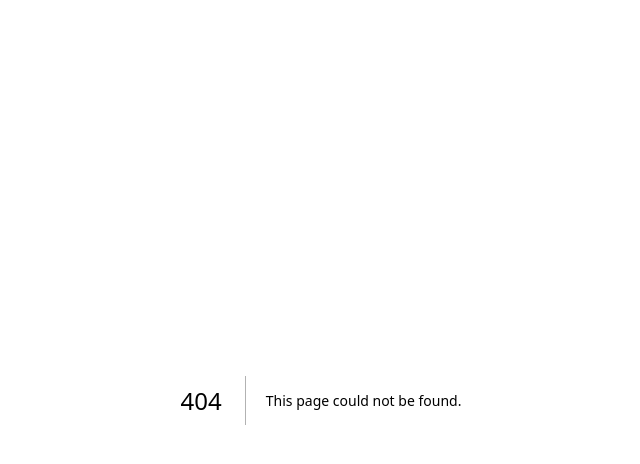
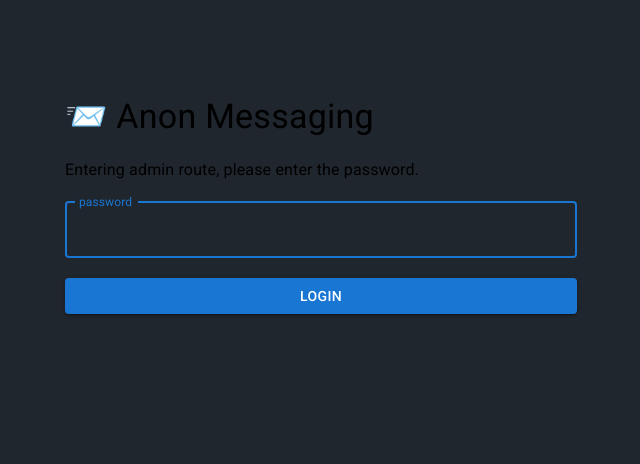
Before and after one commit to issadarkthing/anon-site, a Next.js app: page /login in a window 1280 px wide. Before the commit this address had no page. Shown: the top 464 px of the page, without its empty margins (319-959 px from the left). Built offline with nearby package versions, Linux system fonts and the light colour scheme.

Commit message:
add login page

```diff
--- /dev/null
+++ b/pages/login.tsx
@@ -0,0 +1,117 @@
+import Head from "next/head";
+import styles from '@/styles/Home.module.css'
+import Box from "@mui/material/Box";
+import Typography from "@mui/material/Typography";
+import TextField from "@mui/material/TextField";
+import Button from "@mui/material/Button";
+import { useRef, useState } from "react";
+import CircularProgress from "@mui/material/CircularProgress";
+
+
+
+export default function login() {
+  const passwordRef = useRef<HTMLInputElement>();
+  const [loading, setLoading] = useState(false);
+  const [status, setStatus] = useState("");
+
+  const onSubmit = async (e: React.FormEvent) => {
+    e.preventDefault();
+
+    const token = passwordRef.current?.value;
+
+    if (!token) {
+      return;
+    }
+
+    setLoading(true);
+    const res = await fetch(`${process.env.NEXT_PUBLIC_API_URL}/authenticate`, {
+      method: "POST",
+      headers: {
+        token,
+      }
+    });
+    setLoading(false);
+
+    if (res.ok) {
+      setStatus("Login successfully");
+
+
+    } else {
+
+      if (res.status === 401) {
+        setStatus("Please enter the correct password");
+      } else {
+        setStatus("An error occured while logging in");
+      }
+    }
+
+    if (passwordRef.current) {
+      passwordRef.current.value = "";
+    }
+  }
+
+  return (
+    <>
+      <Head>
+        <title>Anon Messaging</title>
+        <meta name="description" content="Generated by create next app" />
+        <meta name="viewport" content="width=device-width, initial-scale=1" />
+        <link rel="icon" href="/favicon.ico" />
+      </Head>
+      <main className={styles.main}>
+        <Box
+          display="flex"
+          flexDirection="column"
+          gap="20px"
+          sx={(theme) => ({
+            [theme.breakpoints.up("lg")]: {
+              width: "40vw",
+            },
+            [theme.breakpoints.up("md")]: {
+              width: "50vw",
+            },
+            [theme.breakpoints.up("sm")]: {
+              width: "80vw",
+            },
+            [theme.breakpoints.down("sm")]: {
+              width: "90vw",
+            },
+          })}
+        >
+          <Typography variant="h4">
+            📨 Anon Messaging
+          </Typography>
+          <Typography variant="body1">
+            Entering admin route, please enter the password.
+          </Typography>
+          <form onSubmit={onSubmit}>
+            <Box
+              display="flex"
+              flexDirection="column"
+              gap="20px"
+            >
+              <TextField
+                id="password"
+                label="password"
+                fullWidth
+                type="password"
+                focused
+                inputRef={passwordRef}
+                InputProps={{
+                  sx: { color: "whitesmoke" }
+                }}
+                FormHelperTextProps={{
+                  sx: { color: "whitesmoke" }
+                }}
+              />
+              <Button type="submit" variant="contained" >
+                  {loading ? <CircularProgress sx={{ color: "whitesmoke" }} size={25} /> : "login"}
+              </Button>
+              <Typography variant="caption">{status}</Typography>
+            </Box>
+          </form>
+        </Box>
+      </main>
+    </>
+  )
+}
```
